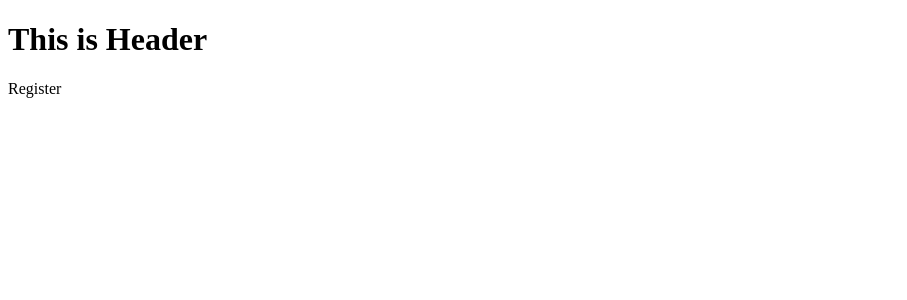
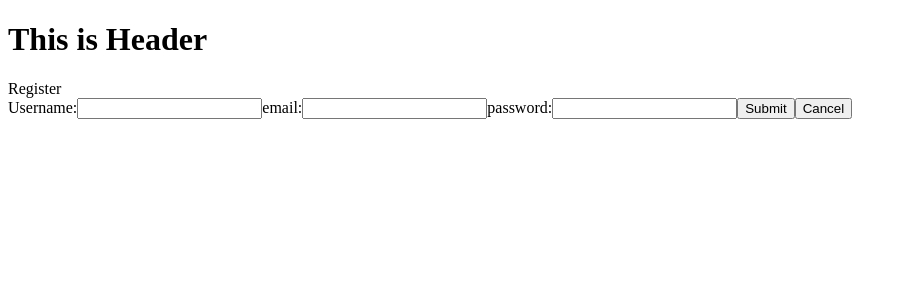
Before and after one commit to Krit357/Exercise_CRUDv-2, a React (Vite) app: page /register in a window 1280 px wide. Shown: the top 300 px of the page, without its empty margins (0-907 px from the left). Built offline with nearby package versions, Linux system fonts and the light colour scheme.

Commit message:
add register logic

```diff
--- a/server.js
+++ b/server.js
@@ -14,10 +14,15 @@ app.use(
   })
 );
 
+console.log("MongoDB URI:", process.env.MONGO_URI);
+console.log("JWT Secret:", process.env.JWT_SECRET);
+
 mongoose
   .connect(process.env.MONGO_URI)
   .then(() => console.log("MongoDB connected ✅"))
   .catch((err) => console.error("MongoDB connection error:", err));
+
+app.use("/auth", authRoutes);
 
 const activitySchema = new mongoose.Schema({
   activity: String,
--- a/src/components/Login.jsx
+++ b/src/components/Login.jsx
@@ -1,8 +1,10 @@
 import { useState } from "react";
 import { useNavigate } from "react-router";
+import { loginUser } from "../service/authService";
 
 const Login = () => {
   const navigate = useNavigate();
+  const [email, setEmail] = useState("");
   const [username, setUsername] = useState("");
   const [password, setPassword] = useState("");
 
@@ -11,18 +13,21 @@ const Login = () => {
     setPassword("");
   };
 
-  const handleSubmit = (e) => {
+  const handleSubmit = async (e) => {
     e.preventDefault();
-    if (username === "test" && password === "1234") {
-      navigate("/dashBoard");
-      resetInput();
+    const res = await loginUser({ email, password });
+
+    if (res.token) {
+      navigate("/dashboard");
     } else {
+      alert("Invalid credentials");
       resetInput();
     }
   };
 
   return (
     <div>
+      <h2>Login</h2>
       <form onSubmit={handleSubmit}>
         <label htmlFor="username">Username</label>
         <input
--- a/src/components/Register.jsx
+++ b/src/components/Register.jsx
@@ -1,5 +1,53 @@
+import { useState } from "react";
+import { useNavigate } from "react-router";
+import { registerUser } from "../service/authService";
+
 const Register = () => {
-  return <div>Register</div>;
+  const [username, setUsername] = useState("");
+  const [email, setEmail] = useState("");
+  const [password, setPassword] = useState("");
+  const navigate = useNavigate();
+
+  const handleSubmit = async (e) => {
+    e.preventDefault();
+    const res = await registerUser({ username, email, password });
+
+    if (res.message === "User registered successfully") {
+      navigate("/login");
+    } else {
+      alert(res.message || "Registration failed");
+    }
+  };
+
+  return (
+    <div>
+      <div>Register</div>
+      <form onSubmit={handleSubmit}>
+        <label>Username:</label>
+        <input
+          type="text"
+          value={username}
+          onChange={(e) => setUsername(e.target.value)}
+        />
+
+        <label>email:</label>
+        <input
+          type="text"
+          value={email}
+          onChange={(e) => setEmail(e.target.value)}
+        />
+
+        <label>password:</label>
+        <input
+          type="text"
+          value={password}
+          onChange={(e) => setPassword(e.target.value)}
+        />
+        <button>Submit</button>
+        <button onClick={() => navigate("/")}>Cancel</button>
+      </form>
+    </div>
+  );
 };
 
 export default Register;
--- a/src/main.jsx
+++ b/src/main.jsx
@@ -24,10 +24,8 @@ ReactDOM.createRoot(root).render(
         <Route path="register" element={<Register />} />
       </Route>
 
-      <Route path="dashboard" element={<DashBoard />}>
-        <Route index element={<Home />} />
-        <Route path="setting" element={<Setting />} />
-      </Route>
+      <Route path="/dashboard" element={<DashBoard />} />
+      <Route path="setting" element={<Setting />} />
 
       <Route path="concerts">
         <Route index element={<ConcertHome />} />
--- a/src/models/User.js
+++ b/src/models/User.js
@@ -4,6 +4,7 @@ import mongoose from "mongoose";
 const UserSchema = new mongoose.Schema({
   username: { type: String, require: true, unique: true },
   email: { type: String, require: true, unique: true },
+  password: { type: String, require: true },
 });
 const User = mongoose.model("User", UserSchema);
 export default User;
--- /dev/null
+++ b/src/service/authService.jsx
@@ -0,0 +1,37 @@
+const API_URL = "http://localhost:5000/auth";
+
+export const registerUser = async (userData) => {
+  try {
+    const res = await fetch(`${API_URL}/register`, {
+      method: "POST",
+      headers: { "Content-Type": "application/json" },
+      body: JSON.stringify(userData),
+    });
+    return await res.json();
+  } catch (err) {
+    console.error("Error registering user:", err);
+  }
+};
+
+export const loginUser = async (userData) => {
+  try {
+    const res = await fetch(`${API_URL}/login`, {
+      method: "POST",
+      herders: { "Content-Type": "application/json" },
+      body: JSON.stringify(userData),
+    });
+    const data = await res.json();
+    if (res.ok) localStorage.setItem("token", data.token);
+
+    return data;
+  } catch (err) {
+    console.error("Error login:", err);
+    return null;
+  }
+};
+
+// **Check If User is Logged In**
+export const getUserToken = () => localStorage.getItem("token");
+
+// **Logout User**
+export const logoutUser = () => localStorage.getItem("token");
```
Also changed, not shown: src/routes/auth.js (+7 -5 lines), 1 other file (tests, documents, lock files or other folders).
